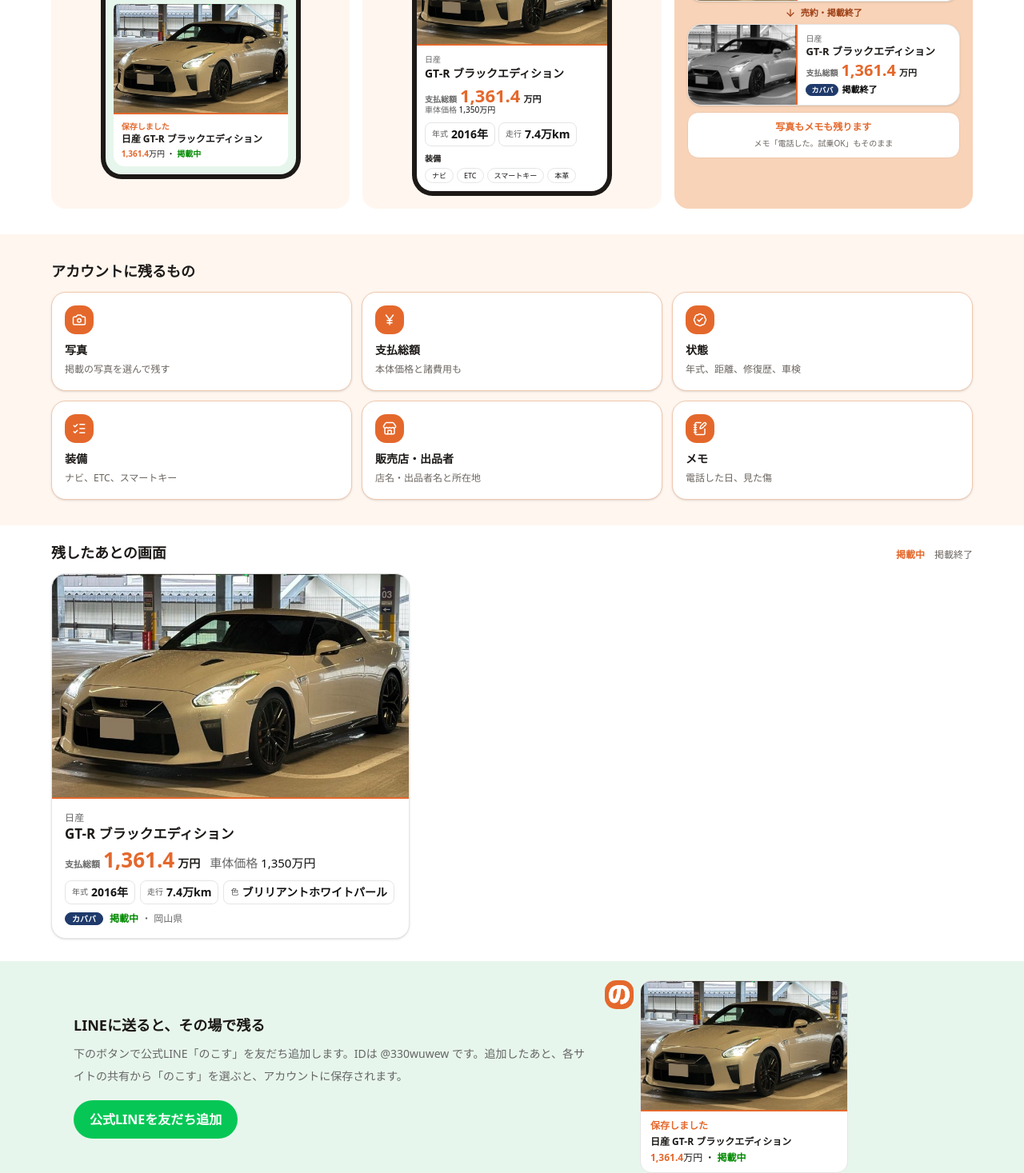
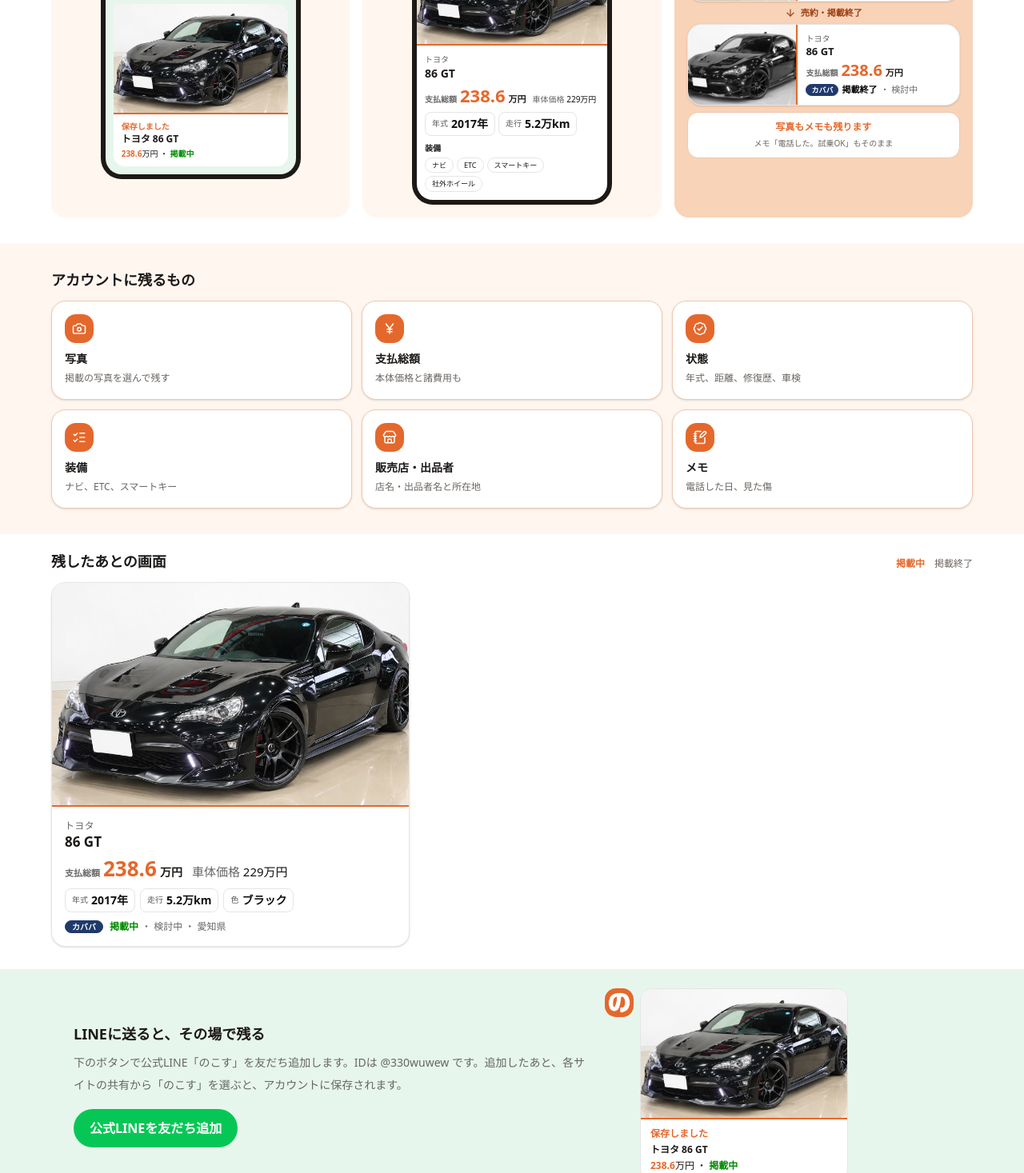
Before and after one commit to goodgunu/nokosu, a Next.js app: page / in a window 1280 px wide. Shown: the part 1200-2667 px from the top of the page at 80% size. Built offline with nearby package versions, Linux system fonts and the light colour scheme; no server answers.

Commit message:
ランディングのモックカードを黒い86の写真に差し替え

```diff
--- a/components/landing-mocks.tsx
+++ b/components/landing-mocks.tsx
@@ -6,7 +6,7 @@ import { SOURCE_LABEL } from "@/lib/sites";
 
 const ORANGE = "#E4682C";
 
-// 使い方の画面例。実際の車カードと同じデザインにそろえたサンプル（写真はゆうがさんのGT-R）
+// 使い方の画面例。実際の車カードと同じデザインにそろえたサンプル（写真は黒い86）
 function Phone({ children, label, tone = "white" }: { children: React.ReactNode; label: string; tone?: "white" | "line" }) {
   return (
     <div
@@ -25,7 +25,7 @@ function Phone({ children, label, tone = "white" }: { children: React.ReactNode;
 function Photo({ gray = false }: { gray?: boolean }) {
   return (
     <div className="relative aspect-[16/10] w-full overflow-hidden bg-[#F2F2F2]">
-      <Image src="/gtr-card.jpg" alt="" fill sizes="250px" className={`object-cover ${gray ? "grayscale" : ""}`} />
+      <Image src="/86-card.jpg" alt="" fill sizes="250px" className={`object-cover ${gray ? "grayscale" : ""}`} />
     </div>
   );
 }
@@ -34,7 +34,7 @@ function Price({ size = 22 }: { size?: number }) {
   return (
     <p className="flex items-baseline gap-1 leading-none">
       <span className="text-[10px] font-bold" style={{ color: "#666666" }}>支払総額</span>
-      <span className="font-extrabold tabular-nums" style={{ color: ORANGE, fontSize: size }}>1,361.4</span>
+      <span className="font-extrabold tabular-nums" style={{ color: ORANGE, fontSize: size }}>238.6</span>
       <span className="text-[11px] font-bold">万円</span>
     </p>
   );
@@ -62,9 +62,9 @@ export function MockSend() {
             <Photo />
             <div className="border-t-2 px-2.5 py-2" style={{ borderColor: ORANGE }}>
               <p className="text-[10px] font-bold" style={{ color: ORANGE }}>保存しました</p>
-              <p className="text-[12px] leading-tight font-bold">日産 GT-R ブラックエディション</p>
+              <p className="text-[12px] leading-tight font-bold">トヨタ 86 GT</p>
               <p className="mt-1 text-[10px]">
-                <span className="font-extrabold" style={{ color: ORANGE }}>1,361.4</span>万円 ・ <span className="font-bold text-live">掲載中</span>
+                <span className="font-extrabold" style={{ color: ORANGE }}>238.6</span>万円 ・ <span className="font-bold text-live">掲載中</span>
               </p>
             </div>
           </div>
@@ -81,19 +81,19 @@ export function MockDetail() {
       <div className="bg-white">
         <Photo />
         <div className="border-t-2 p-2.5" style={{ borderColor: ORANGE }}>
-          <p className="text-[10px] font-medium" style={{ color: "#666666" }}>日産</p>
-          <p className="text-[14px] leading-snug font-bold">GT-R ブラックエディション</p>
+          <p className="text-[10px] font-medium" style={{ color: "#666666" }}>トヨタ</p>
+          <p className="text-[14px] leading-snug font-bold">86 GT</p>
           <div className="mt-1.5 flex flex-wrap items-baseline gap-x-2">
             <Price />
-            <p className="text-[10px]" style={{ color: "#666666" }}>車体価格 <span className="font-medium text-foreground">1,350万円</span></p>
+            <p className="text-[10px]" style={{ color: "#666666" }}>車体価格 <span className="font-medium text-foreground">229万円</span></p>
           </div>
           <div className="mt-2 flex flex-wrap gap-1">
-            <SpecChip label="年式" value="2016年" />
-            <SpecChip label="走行" value="7.4万km" />
+            <SpecChip label="年式" value="2017年" />
+            <SpecChip label="走行" value="5.2万km" />
           </div>
           <p className="mt-2 text-[10px] font-bold">装備</p>
           <div className="mt-1 flex flex-wrap gap-1">
-            {["ナビ", "ETC", "スマートキー", "本革"].map((tag) => (
+            {["ナビ", "ETC", "スマートキー", "社外ホイール"].map((tag) => (
               <span key={tag} className="rounded-full border bg-white px-2 py-0.5 text-[9px]">{tag}</span>
             ))}
           </div>
@@ -107,15 +107,16 @@ function MiniCard({ ended }: { ended: boolean }) {
   return (
     <div className="flex overflow-hidden rounded-2xl border bg-white shadow-sm">
       <div className="relative w-[40%] shrink-0 self-stretch bg-[#F2F2F2]">
-        <Image src="/gtr-card.jpg" alt="" fill sizes="140px" className={`object-cover ${ended ? "grayscale" : ""}`} />
+        <Image src="/86-card.jpg" alt="" fill sizes="140px" className={`object-cover ${ended ? "grayscale" : ""}`} />
       </div>
       <div className="min-w-0 flex-1 border-l-2 p-2.5" style={{ borderColor: ORANGE }}>
-        <p className="text-[10px] font-medium" style={{ color: "#666666" }}>日産</p>
-        <p className="text-[13px] leading-snug font-bold">GT-R ブラックエディション</p>
+        <p className="text-[10px] font-medium" style={{ color: "#666666" }}>トヨタ</p>
+        <p className="text-[13px] leading-snug font-bold">86 GT</p>
         <div className="mt-1"><Price size={20} /></div>
         <p className="mt-1.5 flex flex-wrap items-center gap-x-1 gap-y-1 text-[11px]">
           <Badge />
           <span className={ended ? "font-bold text-black" : "font-bold text-live"}>{ended ? "掲載終了" : "掲載中"}</span>
+          <span className="text-muted-foreground"> ・ 検討中</span>
         </p>
       </div>
     </div>
--- a/components/landing-page.tsx
+++ b/components/landing-page.tsx
@@ -16,32 +16,32 @@ function SampleCard({ live }: { live: boolean }) {
   return (
     <div className="border-border overflow-hidden rounded-2xl border bg-white shadow-sm">
       <div className="bg-muted relative aspect-[16/10] w-full overflow-hidden">
-        <Image src="/gtr-card.jpg" alt="" fill sizes="(max-width: 640px) 100vw, 448px" className={`object-cover ${live ? "" : "grayscale"}`} />
+        <Image src="/86-card.jpg" alt="" fill sizes="(max-width: 640px) 100vw, 448px" className={`object-cover ${live ? "" : "grayscale"}`} />
       </div>
       <div className="border-t-2 p-3 pb-3.5 sm:p-4" style={{ borderColor: "#E4682C" }}>
-        <p className="text-muted-foreground text-xs font-medium tracking-wide">日産</p>
-        <p className="text-[17px] leading-snug font-bold">GT-R ブラックエディション</p>
+        <p className="text-muted-foreground text-xs font-medium tracking-wide">トヨタ</p>
+        <p className="text-[17px] leading-snug font-bold">86 GT</p>
         <div className="mt-2 flex flex-wrap items-baseline gap-x-3 gap-y-0.5">
           <p className="flex items-baseline gap-1 leading-none">
             <span className="text-muted-foreground text-[11px] font-bold">支払総額</span>
-            <span className="text-[26px] font-extrabold tabular-nums" style={{ color: "#E4682C" }}>1,361.4</span>
+            <span className="text-[26px] font-extrabold tabular-nums" style={{ color: "#E4682C" }}>238.6</span>
             <span className="text-sm font-bold">万円</span>
           </p>
           <p className="text-muted-foreground text-[15px]">
-            車体価格 <span className="text-foreground font-medium tabular-nums">1,350万円</span>
+            車体価格 <span className="text-foreground font-medium tabular-nums">229万円</span>
           </p>
         </div>
         <div className="mt-2.5 flex flex-wrap gap-1.5">
-          <SpecChip label="年式" value="2016年" />
-          <SpecChip label="走行" value="7.4万km" />
-          <SpecChip label="色" value="ブリリアントホワイトパール" />
+          <SpecChip label="年式" value="2017年" />
+          <SpecChip label="走行" value="5.2万km" />
+          <SpecChip label="色" value="ブラック" />
         </div>
         <p className="mt-2.5 flex flex-wrap items-center gap-x-1 gap-y-1 text-xs">
           <span className={`mr-1 inline-flex shrink-0 items-center rounded-full border px-2 py-0.5 text-[10px] leading-none font-bold ${SOURCE_BADGE_CLASS.kabaha}`}>
             {SOURCE_LABEL.kabaha}
           </span>
           <span className={live ? "text-live font-bold" : "font-bold text-black"}>{live ? "掲載中" : "掲載終了"}</span>
-          <span className="text-muted-foreground"> ・ 岡山県</span>
+          <span className="text-muted-foreground"> ・ 検討中 ・ 愛知県</span>
         </p>
       </div>
     </div>
@@ -248,13 +248,13 @@ export function LandingPage() {
             <Mark size={36} />
             <div className="border-border w-full max-w-[260px] overflow-hidden rounded-xl border bg-white text-xs">
               <div className="relative aspect-[16/10] w-full">
-                <Image src="/gtr-card.jpg" alt="" fill sizes="260px" className="object-cover" />
+                <Image src="/86-card.jpg" alt="" fill sizes="260px" className="object-cover" />
               </div>
               <div className="border-t-2 px-3 py-2 leading-5" style={{ borderColor: "#E4682C" }}>
                 <p className="font-bold" style={{ color: "#E4682C" }}>保存しました</p>
-                <p className="font-bold">日産 GT-R ブラックエディション</p>
+                <p className="font-bold">トヨタ 86 GT</p>
                 <p>
-                  <span className="font-extrabold" style={{ color: "#E4682C" }}>1,361.4</span>万円 ・ <span className="font-bold text-live">掲載中</span>
+                  <span className="font-extrabold" style={{ color: "#E4682C" }}>238.6</span>万円 ・ <span className="font-bold text-live">掲載中</span>
                 </p>
               </div>
             </div>
```
Also changed, not shown: public/86-card.jpg (added).
